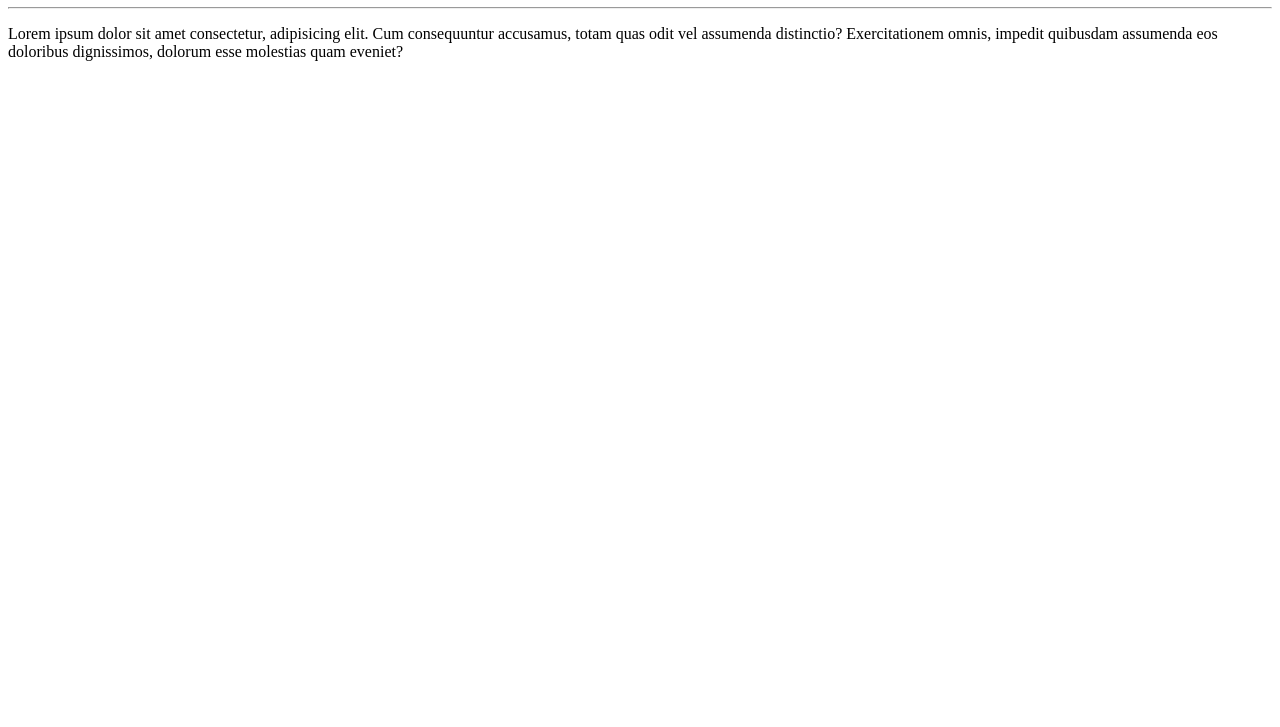
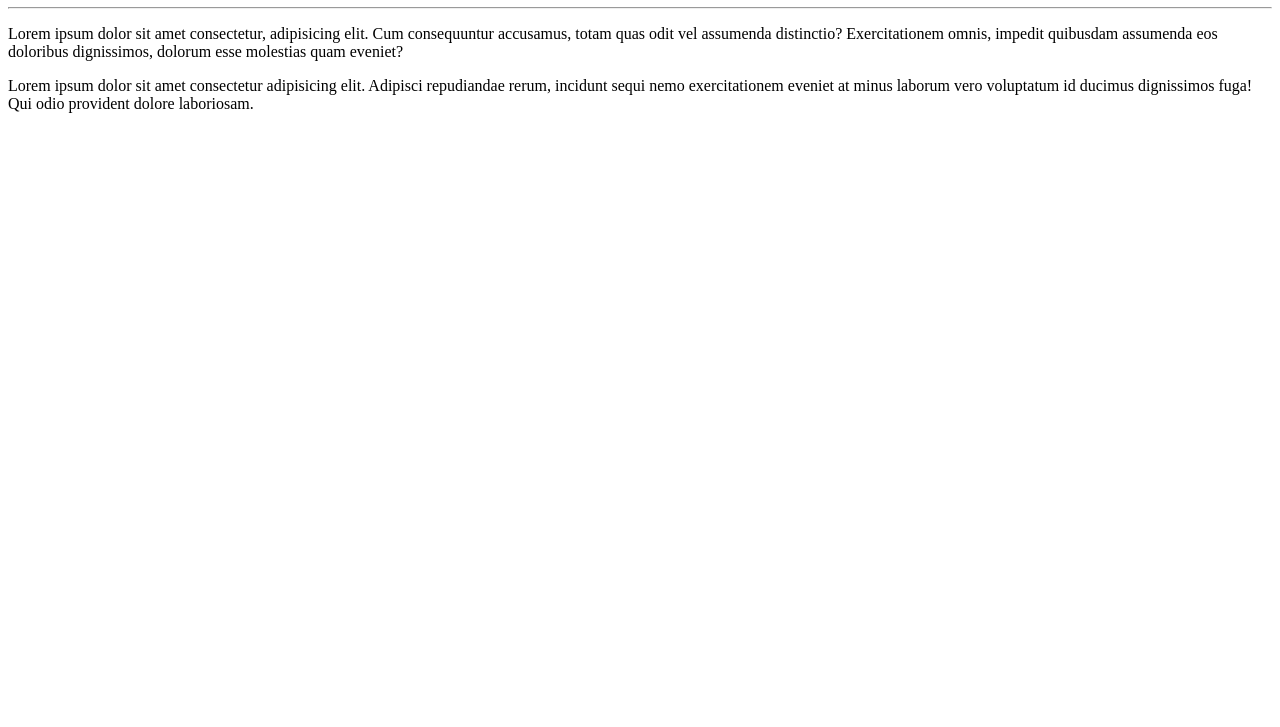
Before and after one commit to lucasalvesjose/OlaMundo, a plain HTML site: page site-exemplo/index.html in a window 1280 px wide. Shown: the part 73-800 px from the top of the page. Drawn offline with Linux system fonts and the light colour scheme.

Commit message:
Adicionado um parágrafo

```diff
--- a/site-exemplo/index.html
+++ b/site-exemplo/index.html
@@ -9,5 +9,6 @@
     <h1>Olá, Mundo!</h1>
     <hr>
     <p>Lorem ipsum dolor sit amet consectetur, adipisicing elit. Cum consequuntur accusamus, totam quas odit vel assumenda distinctio? Exercitationem omnis, impedit quibusdam assumenda eos doloribus dignissimos, dolorum esse molestias quam eveniet?</p>
+    <p>Lorem ipsum dolor sit amet consectetur adipisicing elit. Adipisci repudiandae rerum, incidunt sequi nemo exercitationem eveniet at minus laborum vero voluptatum id ducimus dignissimos fuga! Qui odio provident dolore laboriosam.</p>
 </body>
 </html>
```
